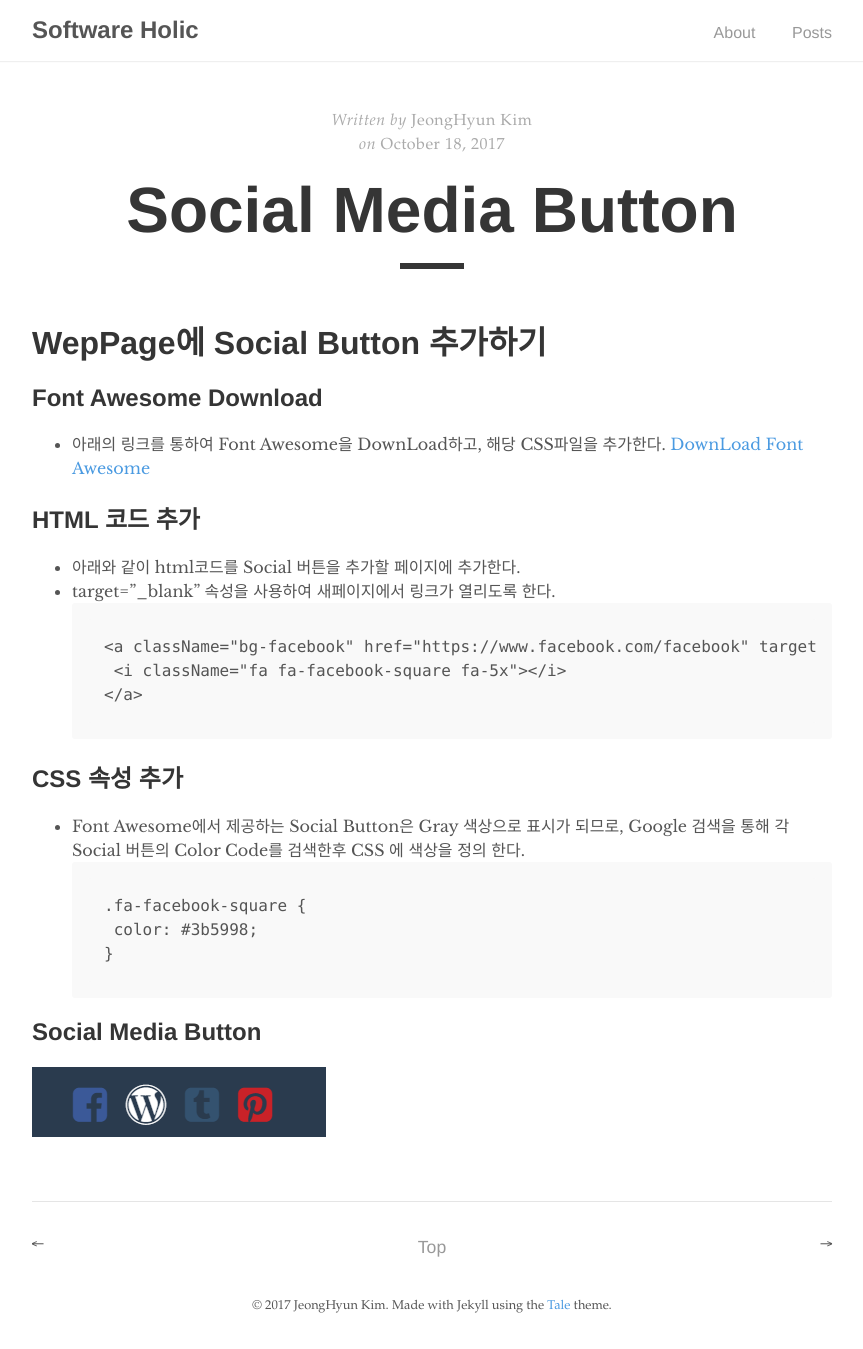
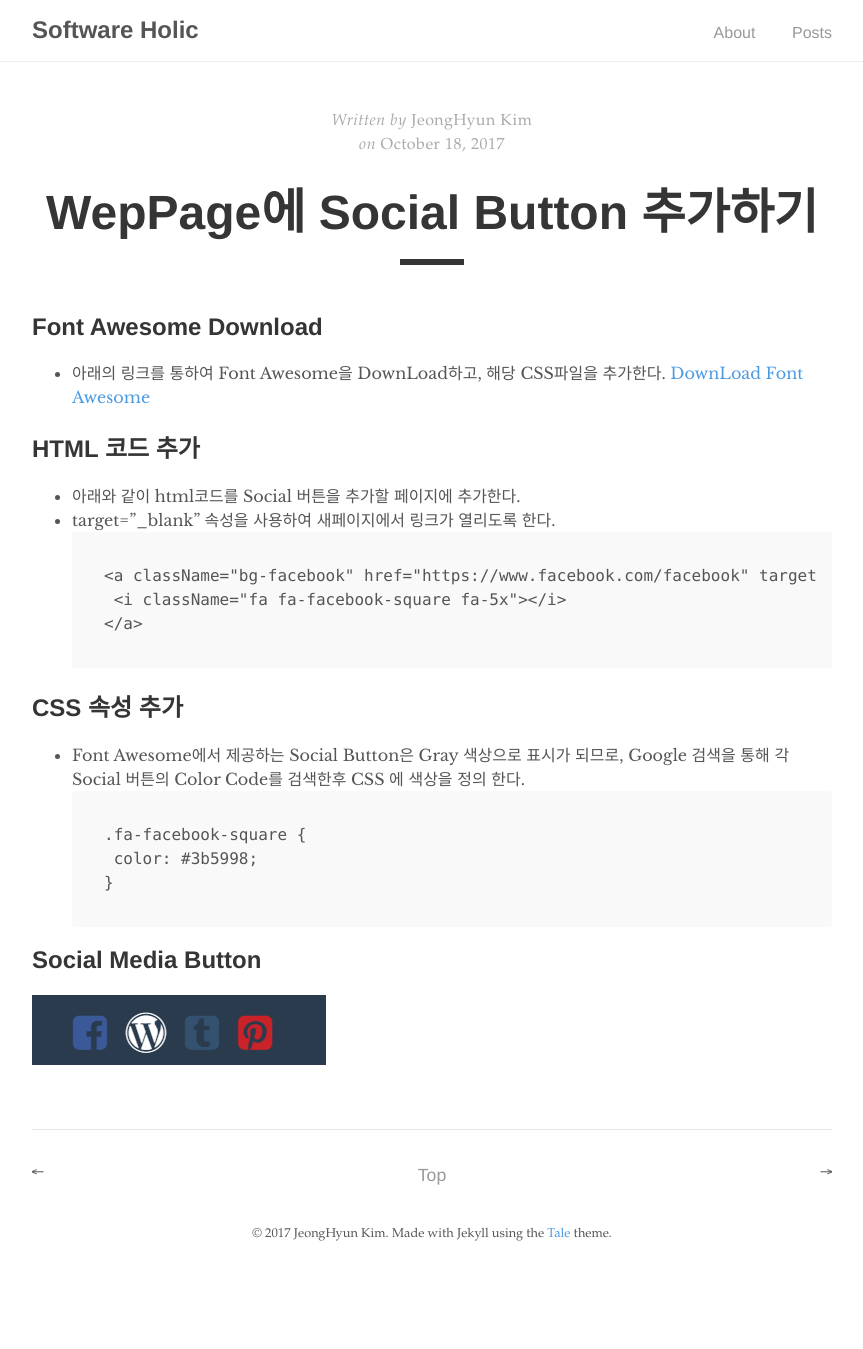
Before and after one commit to ashcroft147/ashcroft147.github.io, a Jekyll site: the page built from _posts/2017-10-19-Social Media Button 추가하기.md, in a window 1280 px wide. Shown: the whole page, without its empty margins (208-1071 px from the left). Built offline with Jekyll 4.4.1, drawn with Linux system fonts in a browser that asks for light colours; comment, search, counter and statistics services are not loaded; after the commit the page ends 1277 px from its top, so only the background shows below that.

Commit message:
Add new article 20171019

```diff
--- a/_posts/2017-10-19-Social Media Button 추가하기.md
+++ b/_posts/2017-10-19-Social Media Button 추가하기.md
@@ -1,11 +1,10 @@
 ---
 layout: post
-title: Social Media Button
+title: WepPage에 Social Button 추가하기
 date: 2017-10-19 00:00:00 +0300
 tags: [Social, CSS]
 comments: true
 ---
-# WepPage에 Social Button 추가하기
 
 ## Font Awesome Download
  - 아래의 링크를 통하여 Font Awesome을 DownLoad하고, 해당 CSS파일을 추가한다.
--- a/_sass/_post.scss
+++ b/_sass/_post.scss
@@ -15,7 +15,7 @@
   &-title {
     color: $default-shade;
     font-family: $sans-font;
-    font-size: 4rem;
+    font-size: 3rem;
     margin: 1rem 0;
     text-align: center;
   }
```
